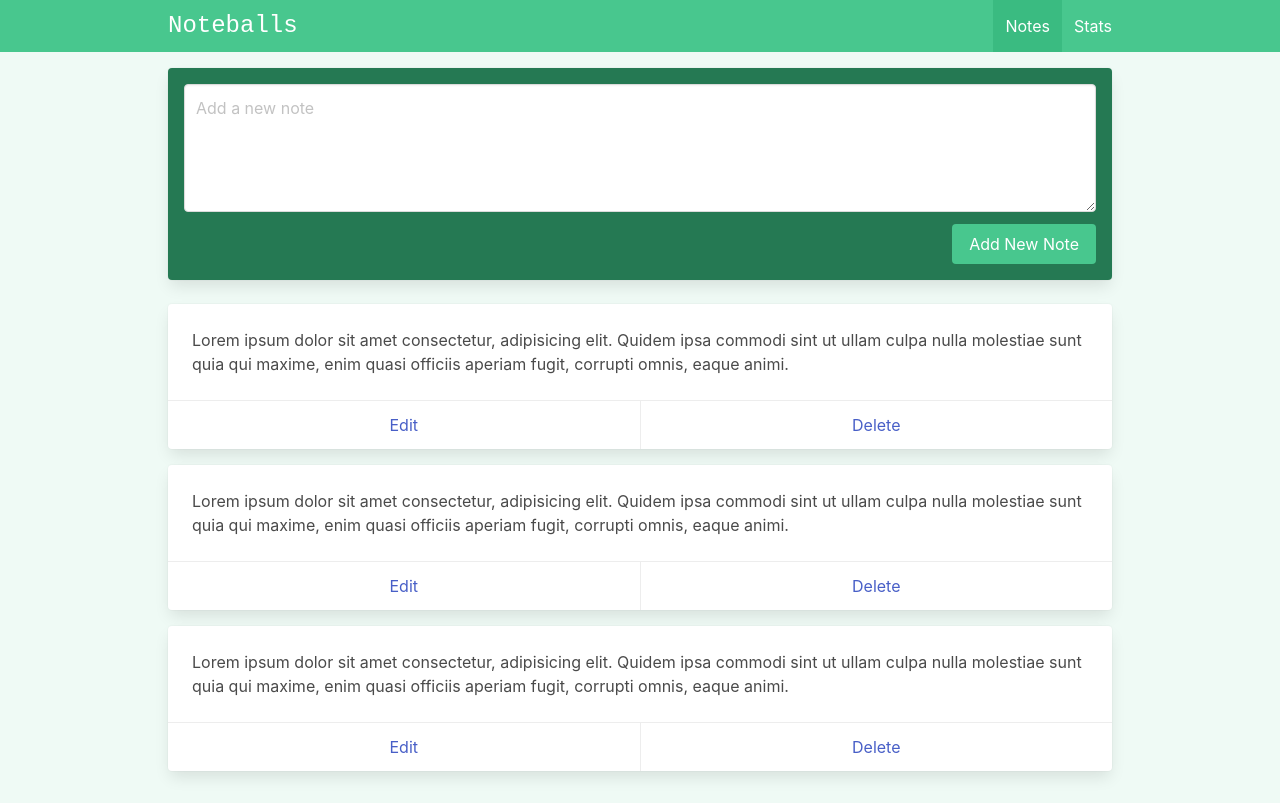
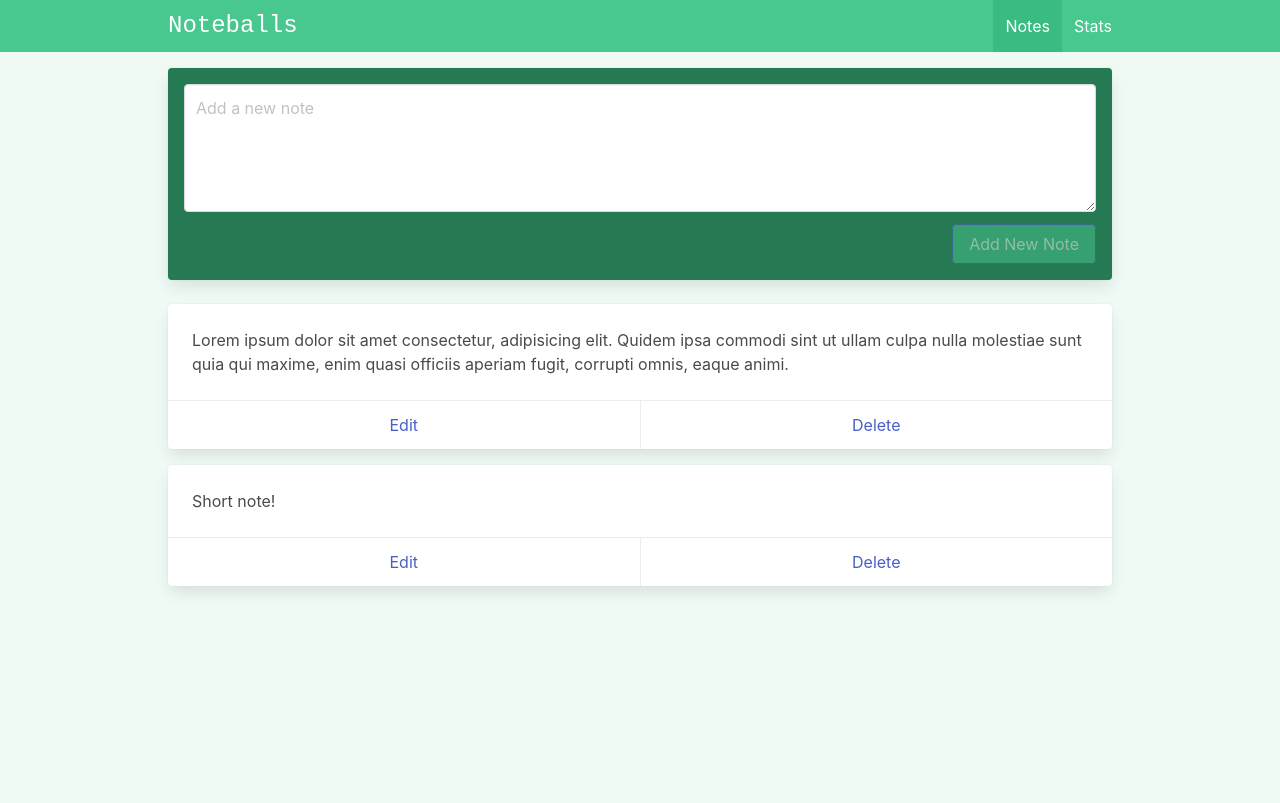
Before and after one commit to Victhor-um/pinia-noteballs, a Vue app: page / in a window 1280 px wide. Built offline with nearby package versions, Linux system fonts and the light colour scheme.

Commit message:
feat: add add note method

```diff
--- a/src/views/ViewNotes.vue
+++ b/src/views/ViewNotes.vue
@@ -3,25 +3,32 @@
     <div class="card has-background-success-dark p-4 mb-5">
       <div class="field">
         <div class="control">
-          <textarea class="textarea" placeholder="Add a new note" />
+          <textarea
+            v-model="newNote"
+            class="textarea"
+            placeholder="Add a new note"
+            ref="newNoteRef"
+          />
         </div>
       </div>
 
       <div class="field is-grouped is-grouped-right">
         <div class="control">
-          <button class="button is-link has-background-success">
+          <button
+            @click="addNote"
+            class="button is-link has-background-success"
+            :disabled="!newNote"
+          >
             Add New Note
           </button>
         </div>
       </div>
     </div>
 
-    <div v-for="i in 3" class="card mb-4">
+    <div v-for="note in notes" :key="note.id" class="card mb-4">
       <div class="card-content">
         <div class="content">
-          Lorem ipsum dolor sit amet consectetur, adipisicing elit. Quidem ipsa
-          commodi sint ut ullam culpa nulla molestiae sunt quia qui maxime, enim
-          quasi officiis aperiam fugit, corrupti omnis, eaque animi.
+          {{ note.content }}
         </div>
       </div>
       <footer class="card-footer">
@@ -31,6 +38,33 @@
     </div>
   </div>
 </template>
-<script setup></script>
+<script setup>
+import { ref } from "vue";
+
+const newNote = ref("");
+const newNoteRef = ref(null);
+
+const notes = ref([
+  {
+    id: "id1",
+    content:
+      "Lorem ipsum dolor sit amet consectetur, adipisicing elit. Quidem ipsa          commodi sint ut ullam culpa nulla molestiae sunt quia qui maxime, enim         quasi officiis aperiam fugit, corrupti omnis, eaque animi.",
+  },
+  {
+    id: "id2",
+    content: "Short note!",
+  },
+]);
+
+const addNote = () => {
+  let note = {
+    id: Date.now(),
+    content: newNote.value,
+  };
+  notes.value.unshift(note);
+  newNote.value = "";
+  newNoteRef.value.focus();
+};
+</script>
 
 <style lang="scss" scoped></style>
```
